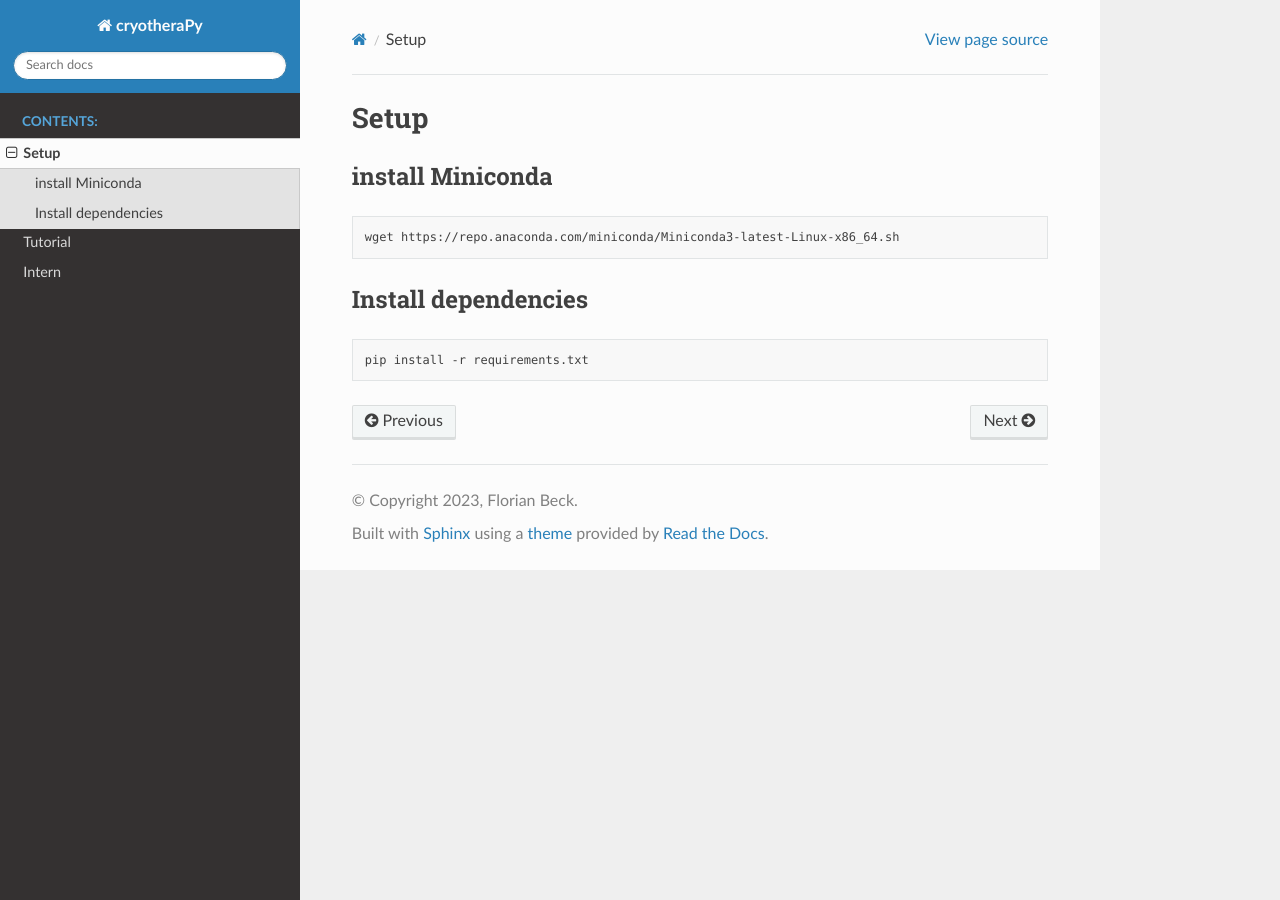
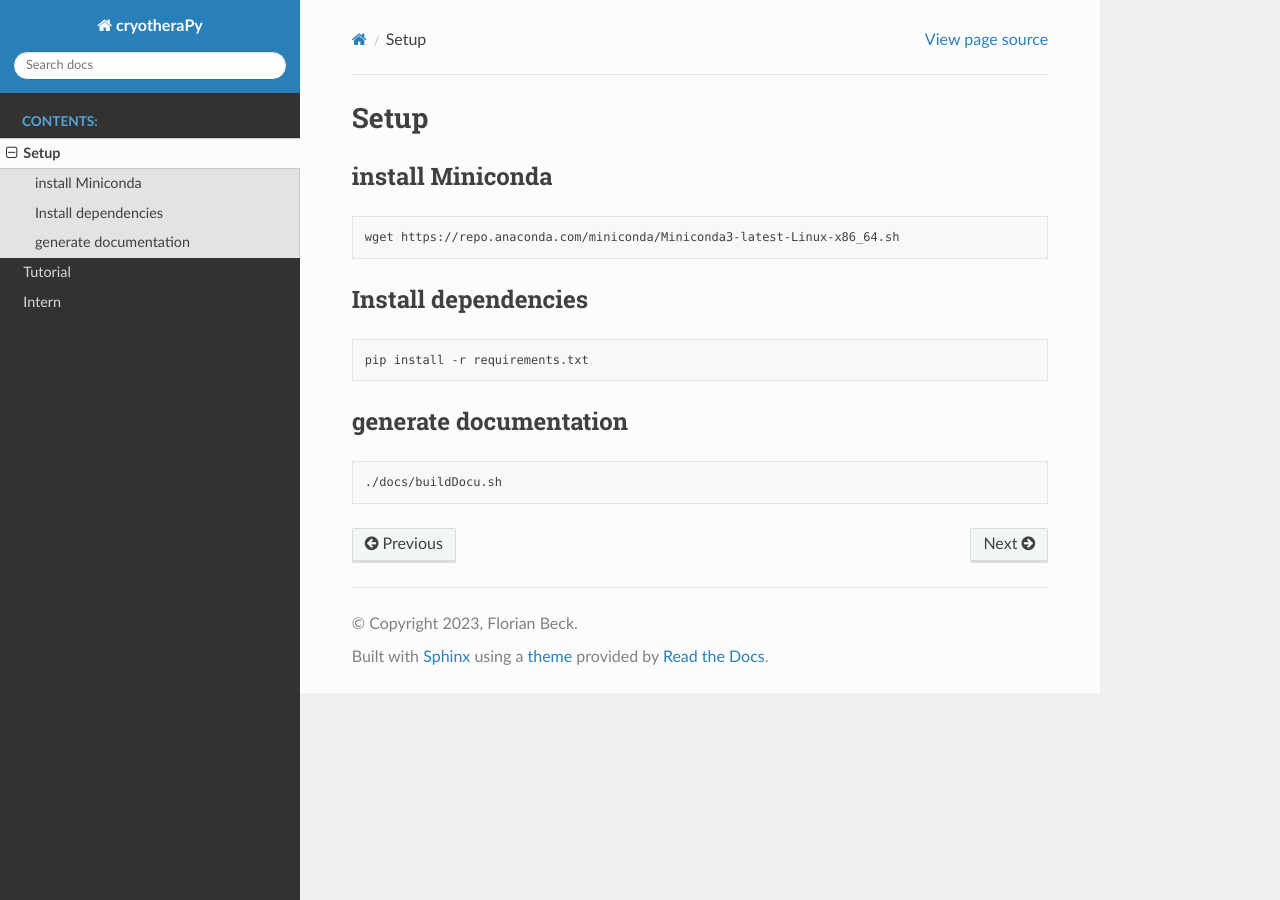
Before and after one commit to sklumpe/CryoTheraPy, a Sphinx documentation site: the page built from docs/extdocs/setup/setup.rst, in a window 1280 px wide. Built offline with Sphinx 7.4.7 and the Read the Docs theme 2.0.0, drawn with Linux system fonts in a browser that asks for light colours; pages that are not in the unit, such as notebooks, are missing from menus.

Commit message:
added docu build to setup.rst

```diff
--- a/docs/extdocs/setup/setup.rst
+++ b/docs/extdocs/setup/setup.rst
@@ -8,10 +8,14 @@ install Miniconda
 
    wget https://repo.anaconda.com/miniconda/Miniconda3-latest-Linux-x86_64.sh
 
-
-
 Install dependencies
 ====================
 .. code-block:: bash
 
    pip install -r requirements.txt
+
+generate documentation
+======================
+.. code-block:: bash
+
+   ./docs/buildDocu.sh
```
Also changed, not shown: docs/index.html (deleted).
